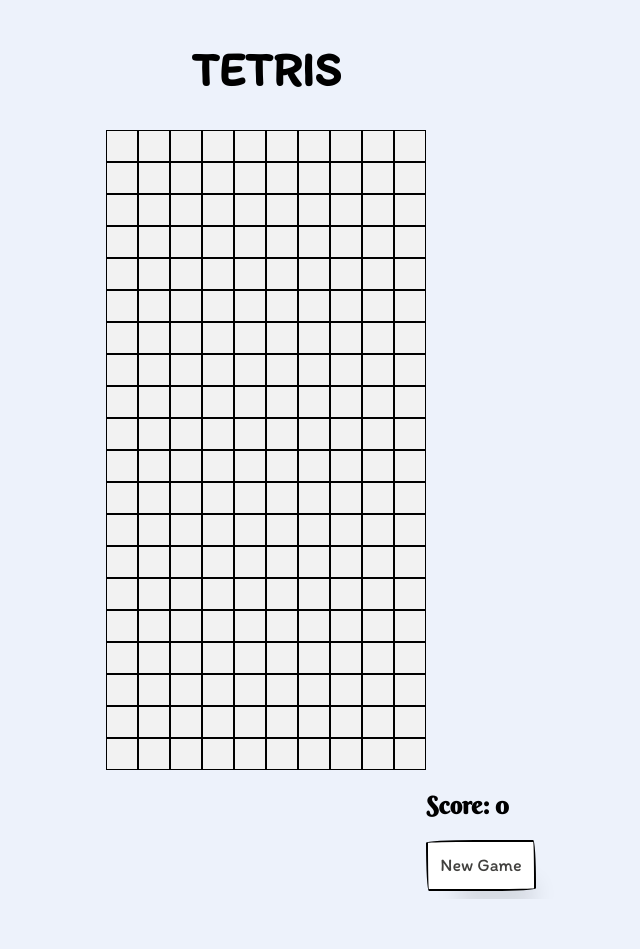
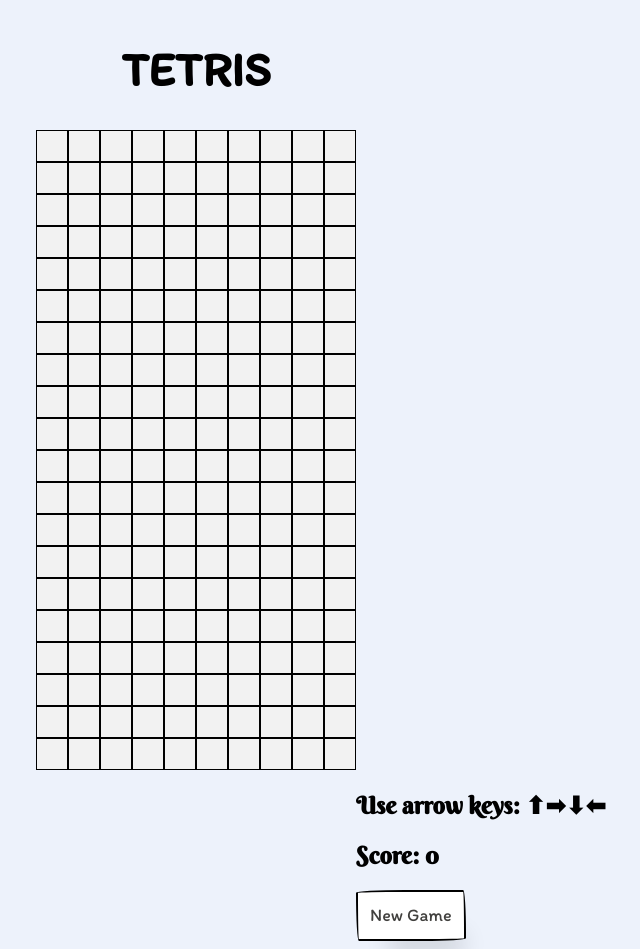
Before and after one commit to CCMatson/ts-tetris, a React (Vite) app: page / in a window 1280 px wide. Shown: the whole page, without its empty margins (479-1119 px from the left). Before the commit the page ends 899 px from the top, so only its background shows below. Built offline with nearby package versions, Linux system fonts and the light colour scheme.

Commit message:
add instructions

```diff
--- a/src/App.tsx
+++ b/src/App.tsx
@@ -10,6 +10,7 @@
       <h1>TETRIS</h1>
       <Board currentBoard={board} />
       <div className="controls">
+        <h2>Use arrow keys: ⬆➡⬇⬅</h2>
         <h2>Score: {score}</h2>
         {isPlaying ? (
           <UpcomingBlocks upcomingBlocks={upcomingBlocks} />
```
Also changed, not shown: public/index.html (deleted, +0 -24 lines).
